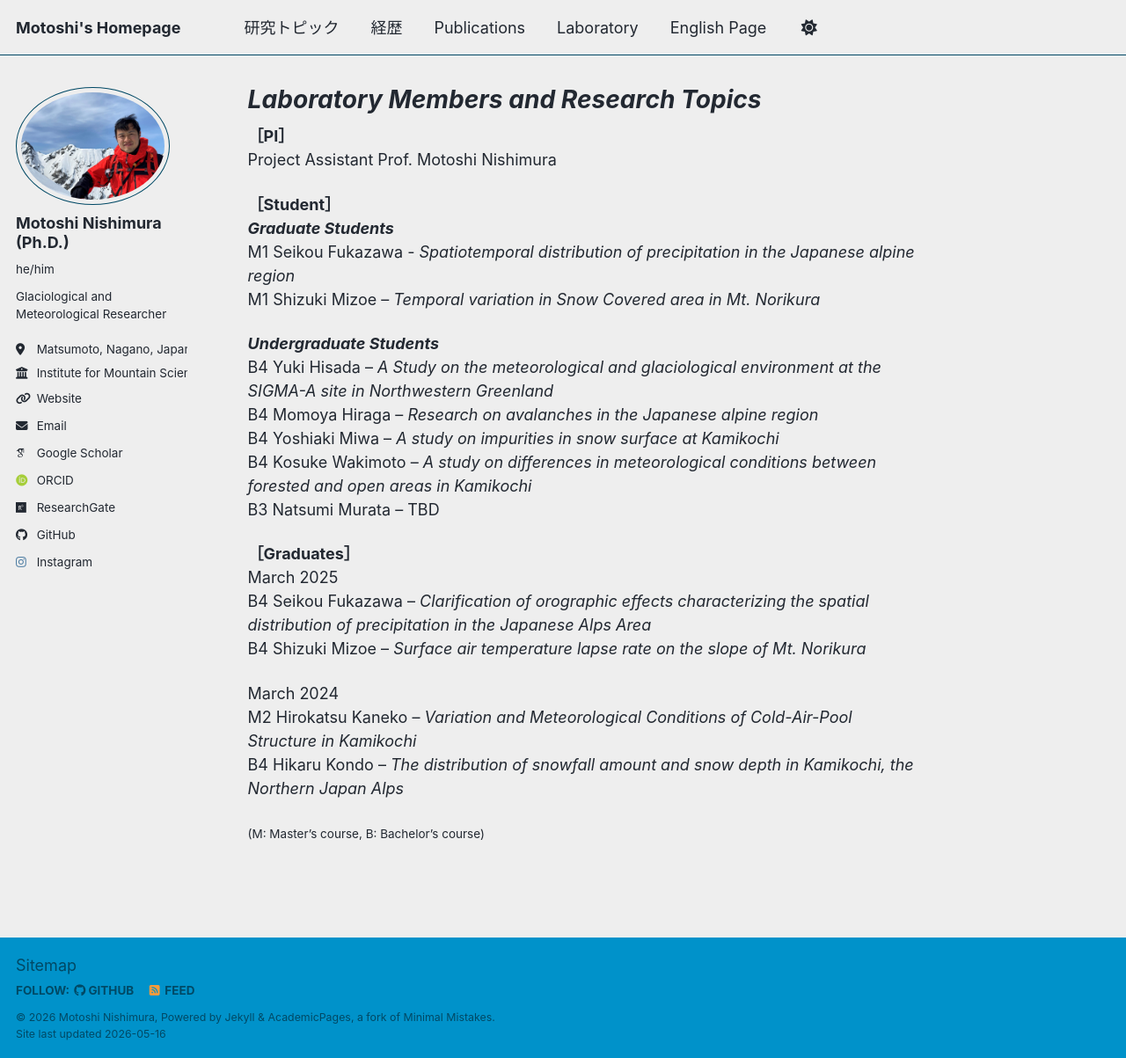
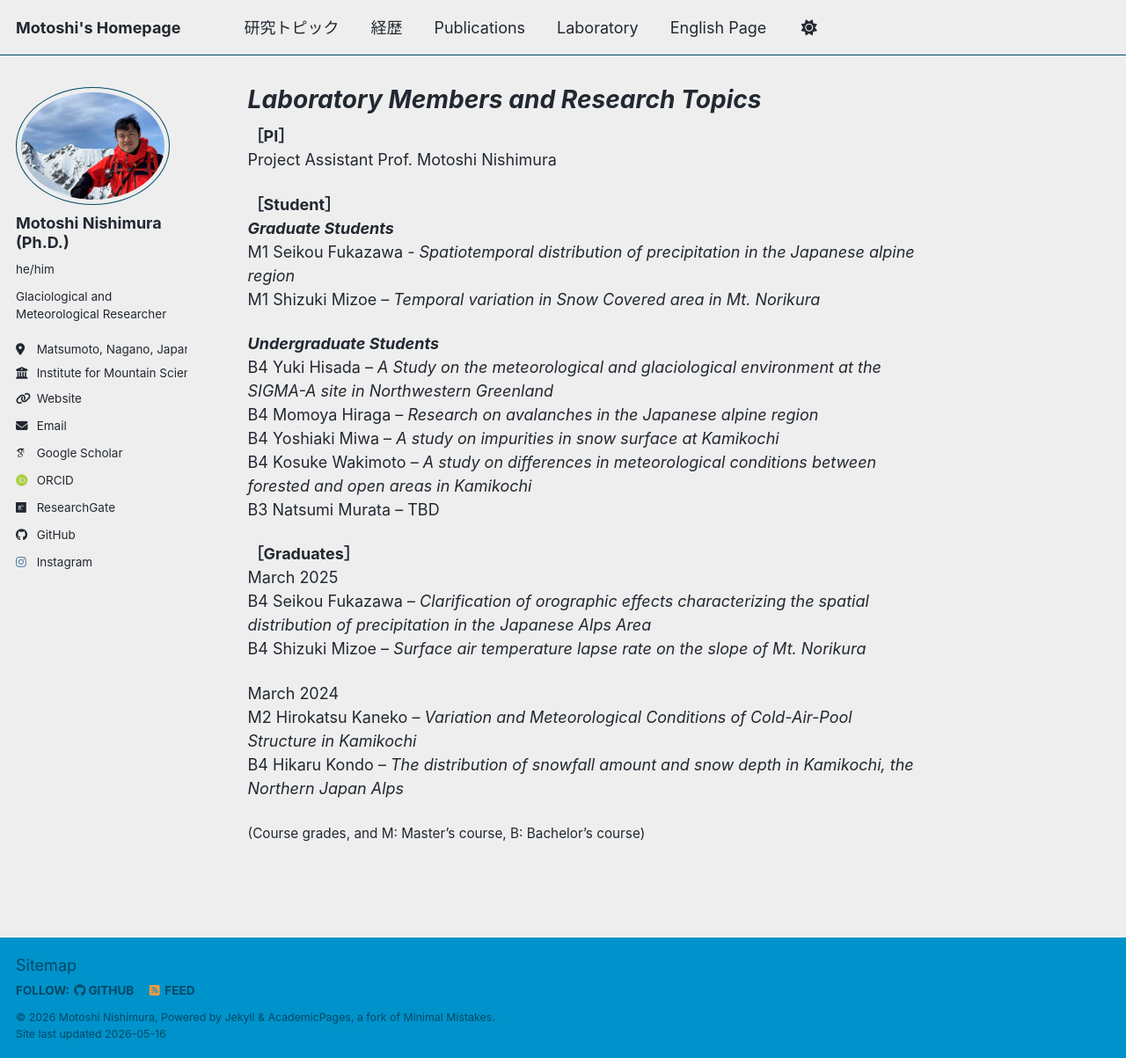
Before and after one commit to MotoshiNishimura/MotoshiNishimura.github.io, a Jekyll site: the page built from _pages/lab_member_en.md, in a window 1280 px wide and 1203 px high. Shown: the whole window at 88% size. Built offline with Jekyll 4.4.1, drawn with Linux system fonts in a browser that asks for light colours; some web fonts are replaced; a script bundle is joined from its source files by our own code; library files that are not in the unit come from our copies.

Commit message:
Update lab_member_en.md

```diff
--- a/_pages/lab_member_en.md
+++ b/_pages/lab_member_en.md
@@ -27,6 +27,6 @@ March 2024<br>
 M2 Hirokatsu Kaneko – *Variation and Meteorological Conditions of Cold-Air-Pool Structure in Kamikochi*<br>
 B4 Hikaru Kondo – *The distribution of snowfall amount and snow depth in Kamikochi, the Northern Japan Alps*<br>
 
-<span style="font-size: 0.75em;">
-(M: Master's course, B: Bachelor's course)
+<span style="font-size: 0.85em;">
+(Course grades, and M: Master's course, B: Bachelor's course)
 </span>
```
